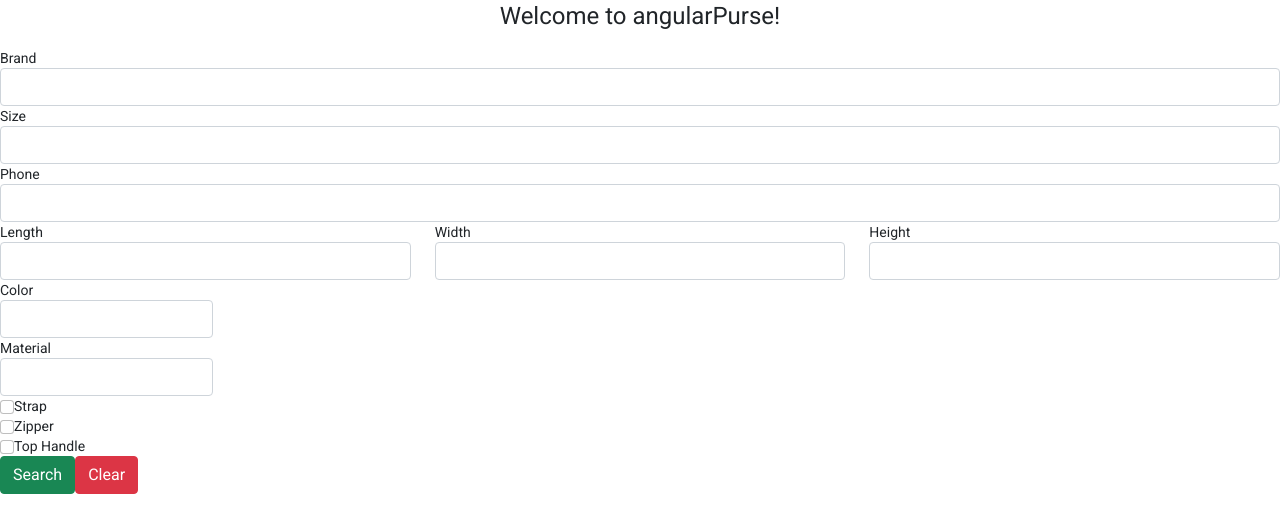
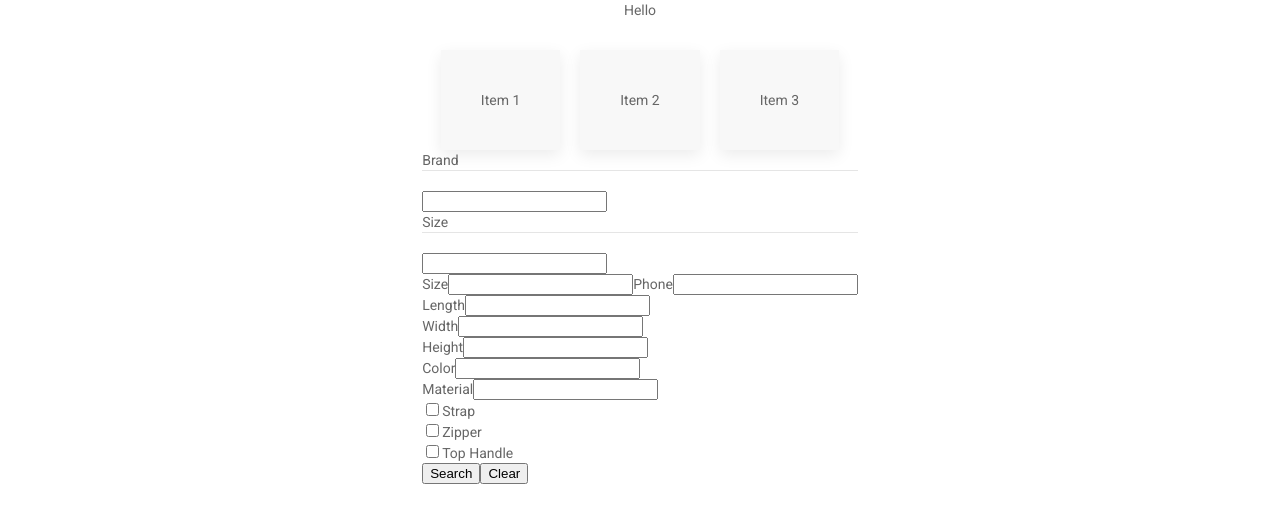
Before and after one commit to gracehseu/pursechooser, an Angular app: page / in a window 1280 px wide. Shown: the top 532 px of the page. Built offline with nearby package versions, Linux system fonts and the light colour scheme.

Commit message:
changed to uikit

```diff
--- a/angular.json
+++ b/angular.json
@@ -28,11 +28,15 @@
               "src/assets"
             ],
             "styles": [
-              "./node_modules/@angular/material/prebuilt-themes/indigo-pink.css",
-              "./node_modules/bootstrap/dist/css/bootstrap.min.css",
-              "src/styles.css"
+              "./node_modules/@angular/material/prebuilt-themes/pink-bluegrey.css",
+              "src/styles.css",
+              "./node_modules/uikit/dist/css/uikit.min.css",
+              "./node_modules/uikit/dist/css/uikit-core.min.css"
             ],
-            "scripts": []
+            "scripts": [
+              "./node_modules/uikit/dist/js/uikit.min.js",
+              "./node_modules/uikit/dist/js/uikit-icons.min.js"
+            ]
           },
           "configurations": {
             "production": {
@@ -93,7 +97,7 @@
               "src/assets"
             ],
             "styles": [
-              "./node_modules/@angular/material/prebuilt-themes/indigo-pink.css",
+              "./node_modules/@angular/material/prebuilt-themes/pink-bluegrey.css",
               "src/styles.css"
             ],
             "scripts": []
--- a/package.json
+++ b/package.json
@@ -27,6 +27,7 @@
     "ngx-bootstrap": "^6.2.0",
     "rxjs": "~6.6.0",
     "tslib": "^2.0.0",
+    "uikit": "^3.7.1",
     "zone.js": "~0.11.3"
   },
   "devDependencies": {
--- a/src/app/app-routing.module.ts
+++ b/src/app/app-routing.module.ts
@@ -12,6 +12,7 @@ export const routes: Routes = [
 
 @NgModule({
   imports: [RouterModule.forRoot(routes)],
-  exports: [RouterModule]
+  exports: [RouterModule],
+
 })
 export class AppRoutingModule { }
--- a/src/app/app.component.html
+++ b/src/app/app.component.html
@@ -1,6 +1,2 @@
-<div style="text-align:center">
-  <h1>
-    Welcome to {{title}}!
-  </h1>
-</div>
-<router-outlet></router-outlet>
+
+<brand-detail></brand-detail>
--- a/src/app/app.component.ts
+++ b/src/app/app.component.ts
@@ -1,5 +1,6 @@
 import { Component } from '@angular/core';
 import { FormControl, FormGroup } from '@angular/forms';
+import { BrandDetailComponent } from './brand-detail/brand-detail.component';
 
 @Component({
   selector: 'app-root',
@@ -9,7 +10,6 @@ import { FormControl, FormGroup } from '@angular/forms';
 export class AppComponent {
   title = 'angularPurse';
   brands = new FormControl();
-  brandList: string[] = ["Chanel", "Hermes", "Celine"];
 
   constructor() {
 
--- a/src/app/brand-detail/brand-detail.component.html
+++ b/src/app/brand-detail/brand-detail.component.html
@@ -1,10 +1,28 @@
+
+<div class="uk-flex uk-flex-center">
+    <div class=".uk-align-center">
+        Hello
+    </div>
+</div>
+<div class="uk-flex uk-flex-center">
+    <div class="uk-card uk-card-default uk-card-body">Item 1</div>
+    <div class="uk-card uk-card-default uk-card-body uk-margin-left">Item 2</div>
+    <div class="uk-card uk-card-default uk-card-body uk-margin-left">Item 3</div>
+</div>
+
 <div class="row">
-    <div class =".col-md-6 .offset-md-3">
+    <div class ="uk-flex uk-flex-center">
         <form [formGroup]="courseForm" (ngSubmit)="onSubmit()">
+            <div>
+                Brand <hr>
+                <input class="uk-input uk-form-blank uk-form-width-medium" type="text" id="courseName" class="form-control" formControlName="Brand">
+            </div>
+            <div>
+                Size
+                <hr>
+                <input class="uk-input uk-form-blank uk-form-width-medium" type="text" id="courseDesc" class="form-control" formControlName="Size">
+            </div>
 
-
-            <label for="courseName">Brand</label>
-            <input type="text" id="courseName" class="form-control" formControlName="Brand">
 
 
             <label for="courseDesc">Size</label>
--- a/src/app/brand-detail/brand-detail.component.ts
+++ b/src/app/brand-detail/brand-detail.component.ts
@@ -2,16 +2,27 @@ import { formatCurrency } from '@angular/common';
 import { Component, OnInit } from '@angular/core';
 import { FormGroup, FormControl, FormArray, Validators } from '@angular/forms';
 
-
 @Component({
-  selector: 'app-brand-detail',
+  selector: 'brand-detail',
   templateUrl: './brand-detail.component.html',
   styleUrls: ['./brand-detail.component.css']
 })
+
 export class BrandDetailComponent implements OnInit {
 
   courseForm: FormGroup;
-
+  brandList = [
+    'Hermes',
+    'Gucci',
+    'Chanel',
+    'Ralph Hubbard',
+    'Omar Alexander',
+    'Carlos Abbott',
+    'Miriam Wagner',
+    'Bradley Wilkerson',
+    'Virginia Andrews',
+    'Kelly Snyder',
+  ];
   constructor() {
    }
 
```
Also changed, not shown: 2 other files (tests, documents, lock files or other folders).
